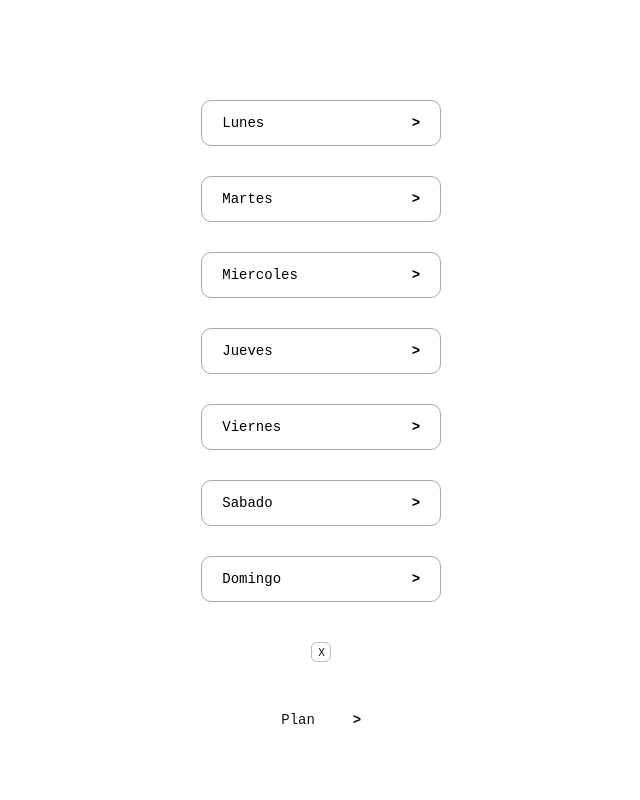
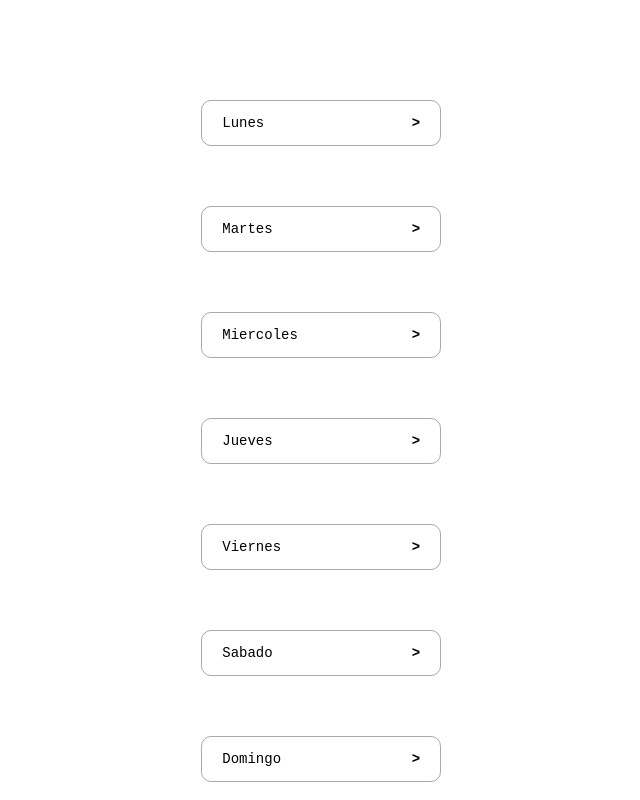
Before and after one commit to diegosolbenitez-ux/mirutina, a React (Vite) app: page / in a window 1280 px wide. Shown: the top 800 px of the page, without its empty margins (309-949 px from the left). Built offline with nearby package versions, Linux system fonts and the light colour scheme.

Commit message:
Increase gap in CreateRoutine component layout

```diff
--- a/src/pages/CreateRoutine.tsx
+++ b/src/pages/CreateRoutine.tsx
@@ -496,7 +496,7 @@ const containerStyle: React.CSSProperties = {
   display: "flex",
   flexDirection: "column",
   alignItems: "center",
-  gap: 30,
+  gap: 60,
   paddingTop: 40,
   fontFamily: "monospace"
 }
```
